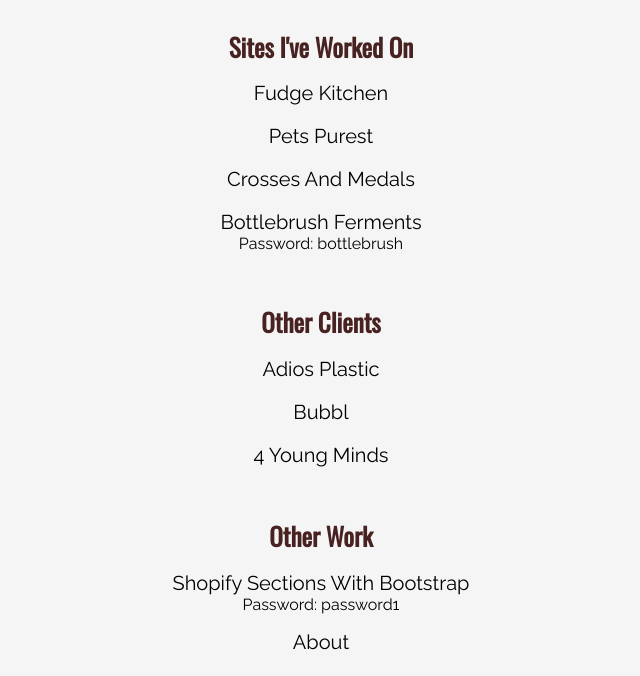
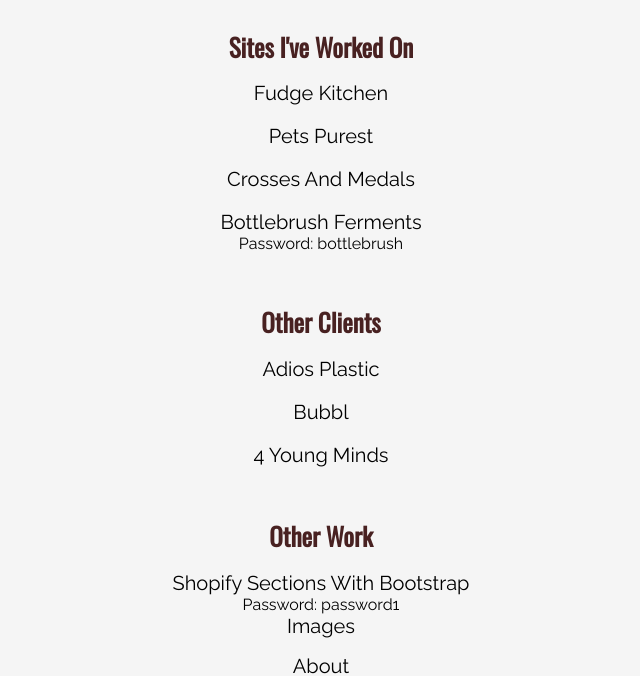
Before and after one commit to DanielleChantee/portfolio-1, a plain HTML site: page index.html in a window 1280 px wide. Shown: the part 130-806 px from the top of the page, without its empty margins (319-959 px from the left). Drawn offline with nearby package versions, Linux system fonts and the light colour scheme.

Commit message:
Update index.html

```diff
--- a/index.html
+++ b/index.html
@@ -30,7 +30,8 @@
 
     <div class="Other Work">
     <h1>Other Work</h1>
-    <p><a href="https://01-01-01-01.myshopify.com">Shopify Sections With Bootstrap</a> Password: password1</p>
+    <p><a href="https://01-01-01-01.myshopify.com">Shopify Sections With Bootstrap</a> Password: password1
+    <a href="https://docs.google.com/presentation/d/1ILHGQARPGWM8qu60cToHzE6BRcSefzJlSQChQRFgGPE/edit#slide=id.g257c40e5c47_1_15">Images</a> </p>
     <p><a href="https://daniellechantee.github.io/AboutMe1">About</a></p>
     </div>
 
```
